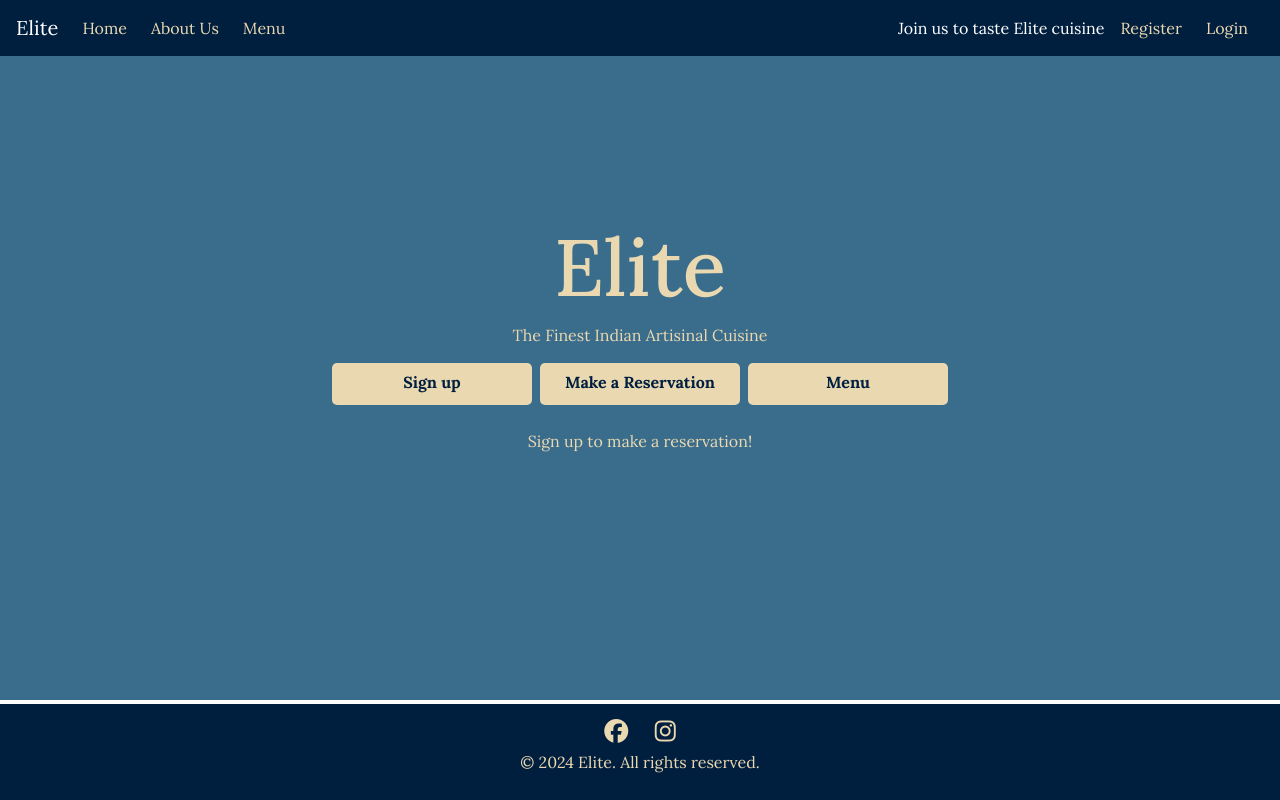
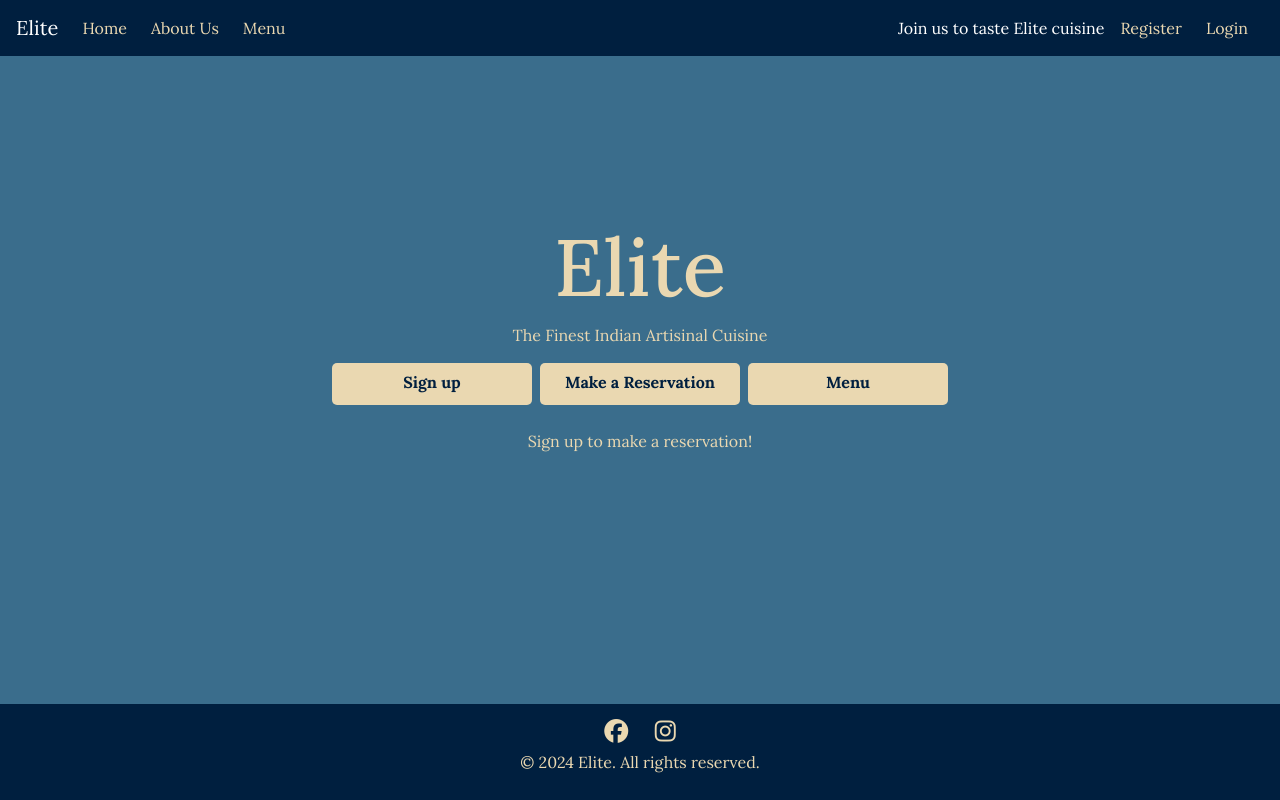
Before and after one commit to DanParkinson/project-4-elite, a Django app: template templates/index.html in a window 1280 px wide. Run offline with Django 3.2, Linux system fonts and the light colour scheme; the template is opened without the code that fills it, so the values that code supplies are empty; some libraries are stand-ins or nearby versions.

Commit message:
stray divs

```diff
--- a/templates/base.html
+++ b/templates/base.html
@@ -7,7 +7,8 @@
 <head>
     {% include 'includes/head.html' %}
 </head>
-<body>
+
+<body class="d-flex flex-column min-vh-100">
     <header>
         {% include 'includes/navbar.html' %}
     </header>
--- a/templates/index.html
+++ b/templates/index.html
@@ -36,8 +36,4 @@
                 <p>Sign up to make a reservation!</p>
                 {% endif %}
             </div>
-        </div>
-    </div>
-</div>
-
     {% endblock %}
```
